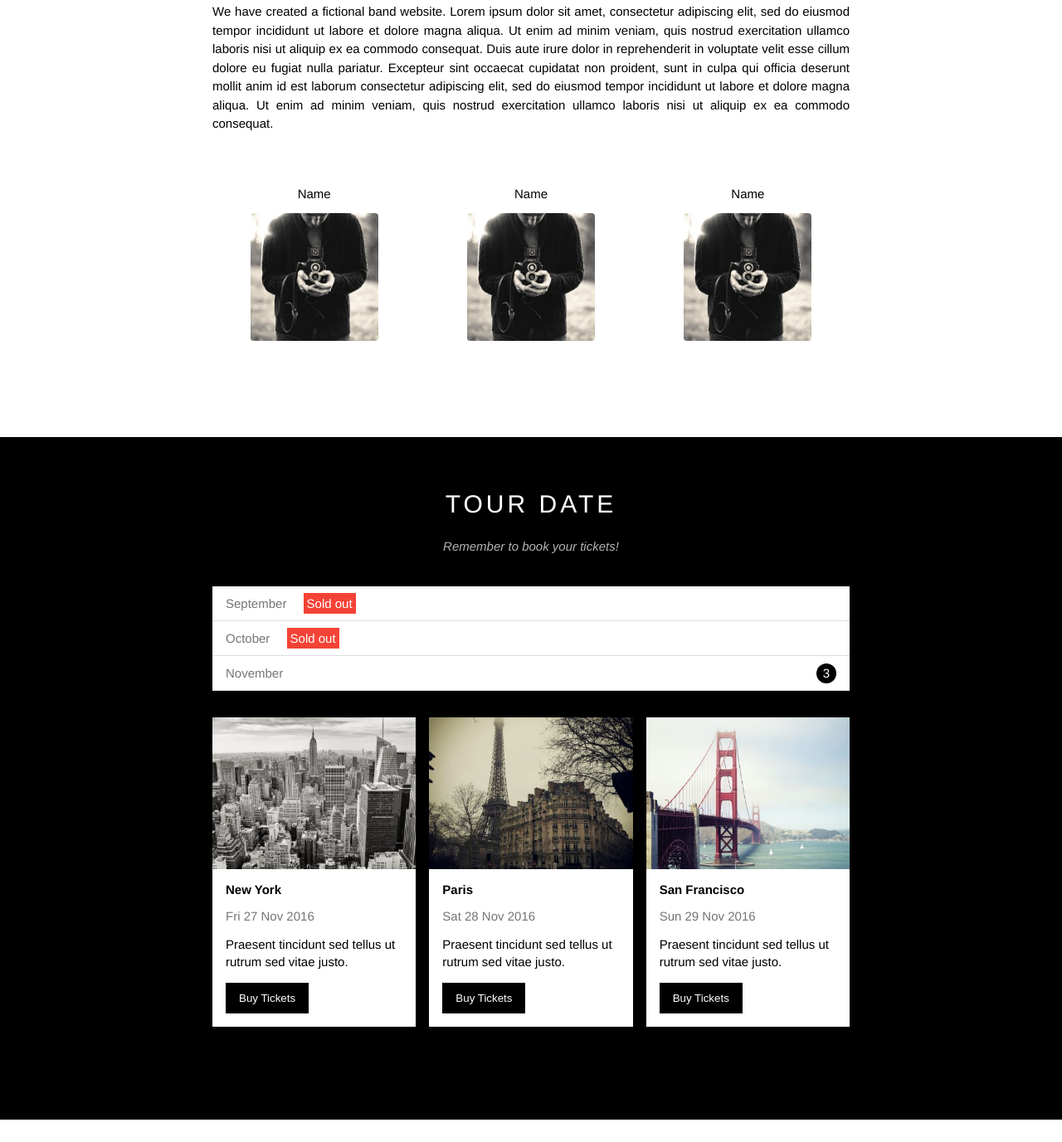
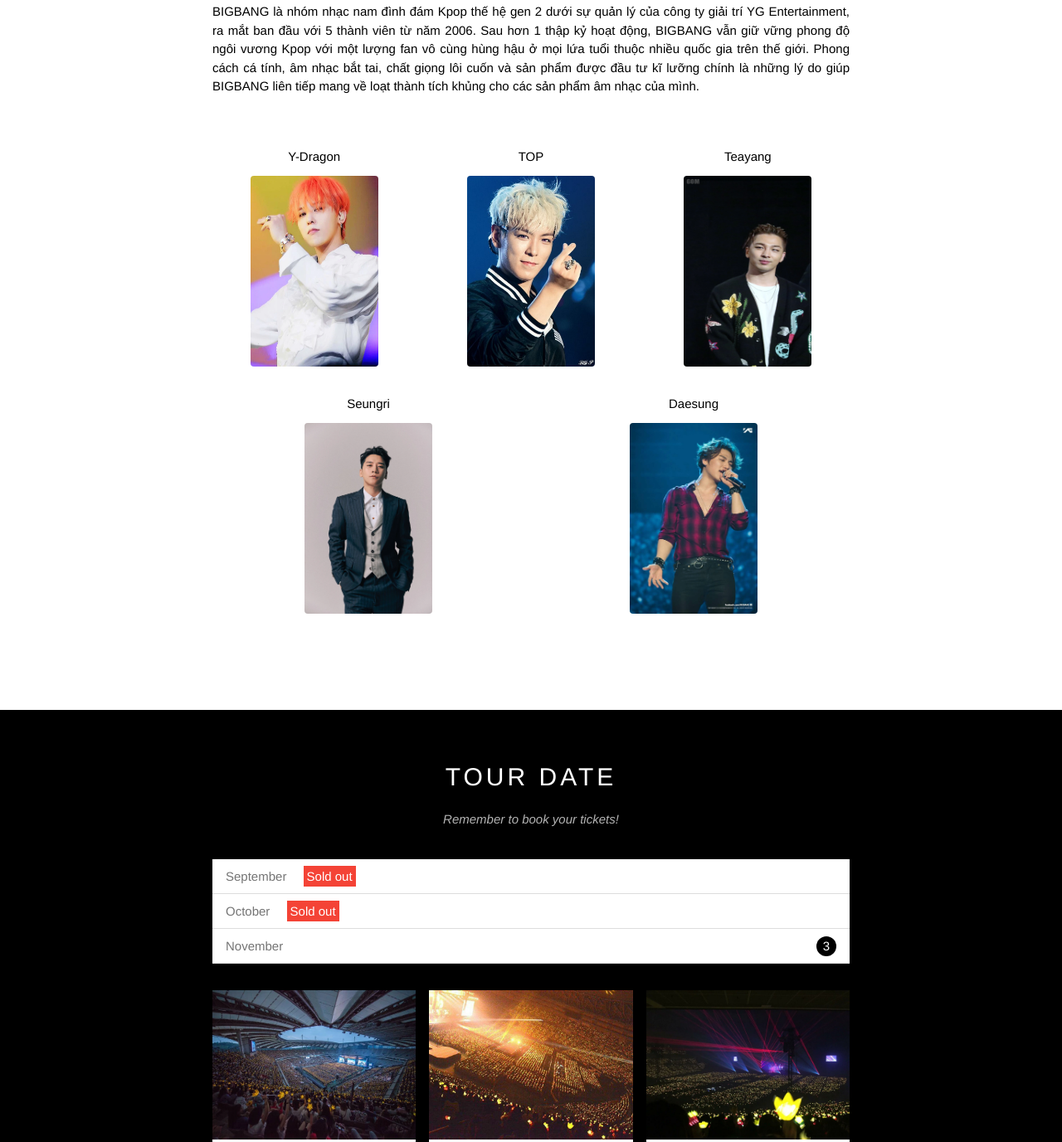
Before and after one commit to thanhdatdevelopers/BigBang, a plain HTML site: page index.html in a window 1280 px wide. Shown: the part 848-2225 px from the top of the page at 83% size. Drawn offline with Linux system fonts and the light colour scheme.

Commit message:
Big Bang

```diff
--- a/assets/css/style.css
+++ b/assets/css/style.css
@@ -182,7 +182,7 @@ html{
     position: relative;
     margin-top: 46px; /*Day xuong duoi mot khoang bang dung header*/
     padding-top: 50%; /*50% chieu ngang chinh no */
-    background: url('../img/la.jpg') top center / cover no-repeat;
+    background: url('../img/BigBang.png') top center / cover no-repeat;
 }
 
 #slider .text-content {
@@ -252,6 +252,7 @@ html{
     margin-top: 15px;
     width: 154px;
     border-radius: 4px;
+    height: 230px;
 }
 
 /*Tour section  */
@@ -298,6 +299,7 @@ html{
 
 .place-img {
     width: 100%;
+    height: 180px;
     display: block;
 }
 
--- a/index.html
+++ b/index.html
@@ -46,8 +46,8 @@
 
         <div id="slider">
             <div class="text-content">
-                <div class="text-heading">Los Angeles</div>
-                <div class="text-decription">The atmosphere is crazy</div>
+                <div class="text-heading">BIG BANG </div>
+                <div class="text-decription">YG Entertainment</div>
             </div>
         </div>
 
@@ -56,20 +56,28 @@
             <div id="band" class="content-section">
                 <h2 class="section-heading">THE BAND</h2>
                 <p class="section-sub-heading">We love music</p>
-                <p class="about-text">We have created a fictional band website. Lorem ipsum dolor sit amet, consectetur adipiscing elit, sed do eiusmod tempor incididunt ut labore et dolore magna aliqua. Ut enim ad minim veniam, quis nostrud exercitation ullamco laboris nisi ut aliquip ex ea commodo consequat. Duis aute irure dolor in reprehenderit in voluptate velit esse cillum dolore eu fugiat nulla pariatur. Excepteur sint occaecat cupidatat non proident, sunt in culpa qui officia deserunt mollit anim id est laborum consectetur adipiscing elit, sed do eiusmod tempor incididunt ut labore et dolore magna aliqua. Ut enim ad minim veniam, quis nostrud exercitation ullamco laboris nisi ut aliquip ex ea commodo consequat.</p>
+                <p class="about-text">BIGBANG là nhóm nhạc nam đình đám Kpop thế hệ gen 2 dưới sự quản lý của công ty giải trí YG Entertainment, ra mắt ban đầu với 5 thành viên từ năm 2006. Sau hơn 1 thập kỷ hoạt động, BIGBANG vẫn giữ vững phong độ ngôi vương Kpop với một lượng fan vô cùng hùng hậu ở mọi lứa tuổi thuộc nhiều quốc gia trên thế giới. Phong cách cá tính, âm nhạc bắt tai, chất giọng lôi cuốn và sản phẩm được đầu tư kĩ lưỡng chính là những lý do giúp BIGBANG liên tiếp mang về loạt thành tích khủng cho các sản phẩm âm nhạc của mình.</p>
 
                 <div class="row members-list">
                     <div class="col col-third s-col-full mt-32  text-center">
-                        <p class="member-name">Name</p>
-                        <img src="./assets/img/bandmember.jpg" alt="name" class="member-img">
+                        <p class="member-name">Y-Dragon</p>
+                        <img src="./assets/img/GD.webp" alt="name" class="member-img">
                     </div>
                     <div class="col col-third s-col-full mt-32  text-center">
-                        <p class="member-name">Name</p>
-                        <img src="./assets/img/bandmember.jpg" alt="name" class="member-img">
+                        <p class="member-name">TOP</p>
+                        <img src="./assets/img/TOP.jpg" alt="name" class="member-img">
                     </div>
                     <div class="col col-third s-col-full mt-32  text-center">
-                        <p class="member-name">Name</p>
-                        <img src="./assets/img/bandmember.jpg" alt="name" class="member-img">
+                        <p class="member-name">Teayang</p>
+                        <img src="./assets/img/TEAYANG.webp" alt="name" class="member-img">
+                    </div>
+                    <div class="col col-half s-col-full mt-32  text-center">
+                        <p class="member-name">Seungri</p>
+                        <img src="./assets/img/SEUNGRI.webp" alt="name" class="member-img">
+                    </div>
+                    <div class="col col-half s-col-full mt-32  text-center">
+                        <p class="member-name">Daesung</p>
+                        <img src="./assets/img/DAESUNG.webp" alt="name" class="member-img">
                     </div>
                 </div>
             </div>
@@ -90,27 +98,27 @@
                     <!-- places -->
                     <div class="row place-list">
                         <div class="col col-third mt-16 s-col-full">
-                            <img src="./assets/img/newyork.jpg" alt="NY" class="place-img">
+                            <img src="./assets/img/tokyo.webp" alt="NY" class="place-img">
                             <div class="place-body">
-                                <h3 class="place-heading">New York</h3>
+                                <h3 class="place-heading">Tokyo</h3>
                                 <p class="place-time">Fri 27 Nov 2016</p>
                                 <p class="place-desc">Praesent tincidunt sed tellus ut rutrum sed vitae justo.</p>
                                 <button class="btn s-full-width js-buy-tickets">Buy Tickets</button>
                             </div>
                         </div>
                         <div class="col col-third mt-16 s-col-full">
-                            <img src="./assets/img/paris.jpg" alt="PR" class="place-img">
+                            <img src="./assets/img/seoul.jpg" alt="PR" class="place-img">
                             <div class="place-body">
-                                <h3 class="place-heading">Paris</h3>
+                                <h3 class="place-heading">Seoul</h3>
                                 <p class="place-time">Sat 28 Nov 2016</p>
                                 <p class="place-desc">Praesent tincidunt sed tellus ut rutrum sed vitae justo.</p>
                                 <button class="btn s-full-width js-buy-tickets">Buy Tickets</button>
                             </div>
                         </div>
                         <div class="col col-third mt-16 s-col-full">
-                            <img src="./assets/img/sanfran.jpg" alt="SF" class="place-img">
+                            <img src="./assets/img/berlin.jpg" alt="SF" class="place-img">
                             <div class="place-body">
-                                <h3 class="place-heading">San Francisco</h3>
+                                <h3 class="place-heading">Berlin</h3>
                                 <p class="place-time">Sun 29 Nov 2016</p>
                                 <p class="place-desc">Praesent tincidunt sed tellus ut rutrum sed vitae justo.</p>
                                 <button class="btn s-full-width js-buy-tickets">Buy Tickets</button>
```
Also changed, not shown: assets/img/BigBang.png (added), assets/img/DAESUNG.webp (added), assets/img/GD.jpg (added), assets/img/GD.webp (added), assets/img/SEUNGRI.webp (added), assets/img/TEAYANG.webp (added), assets/img/TOP.jpg (added), assets/img/berlin.jpg (added), assets/img/bigbang1.webp (added), assets/img/bigbang2.jpg (added), assets/img/bigbang3.jpg (added), assets/img/bigbang3.png (added), assets/img/map.jpg, assets/img/seoul.jpg (added), 1 more files.
